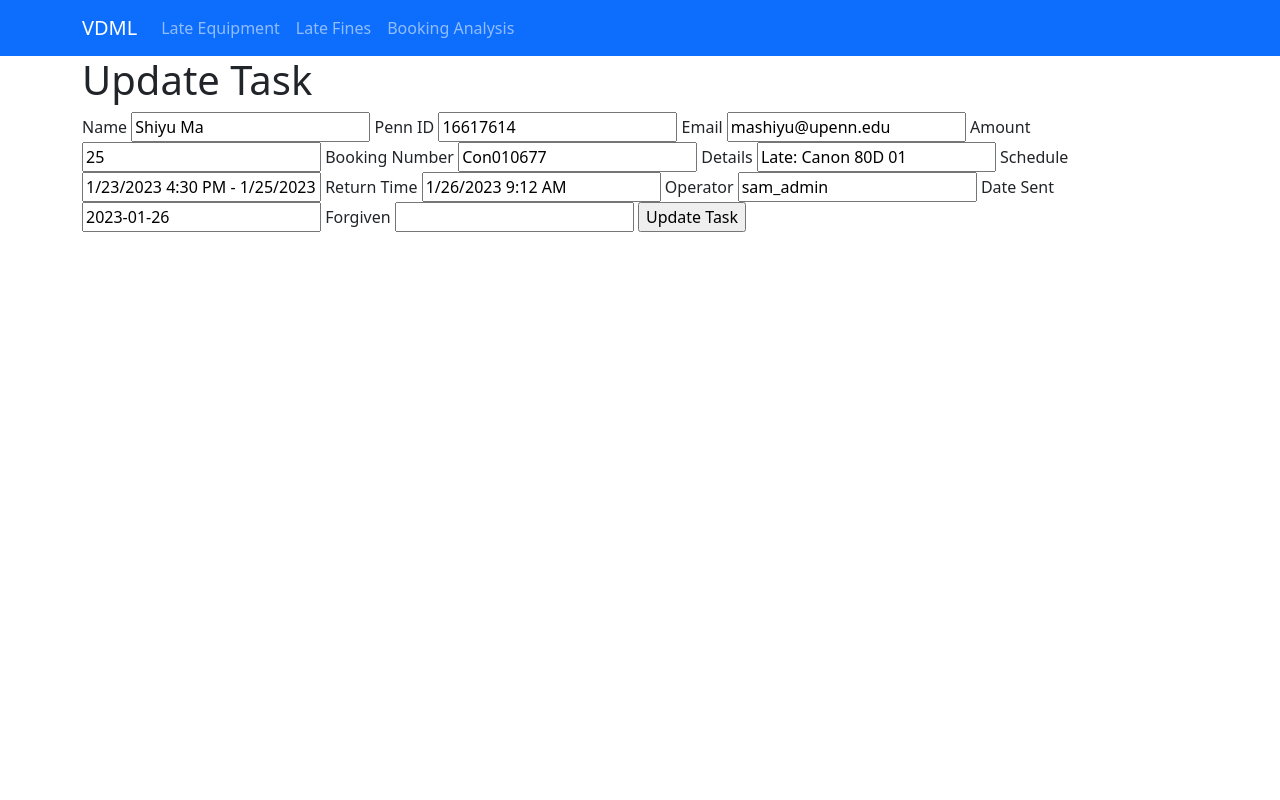
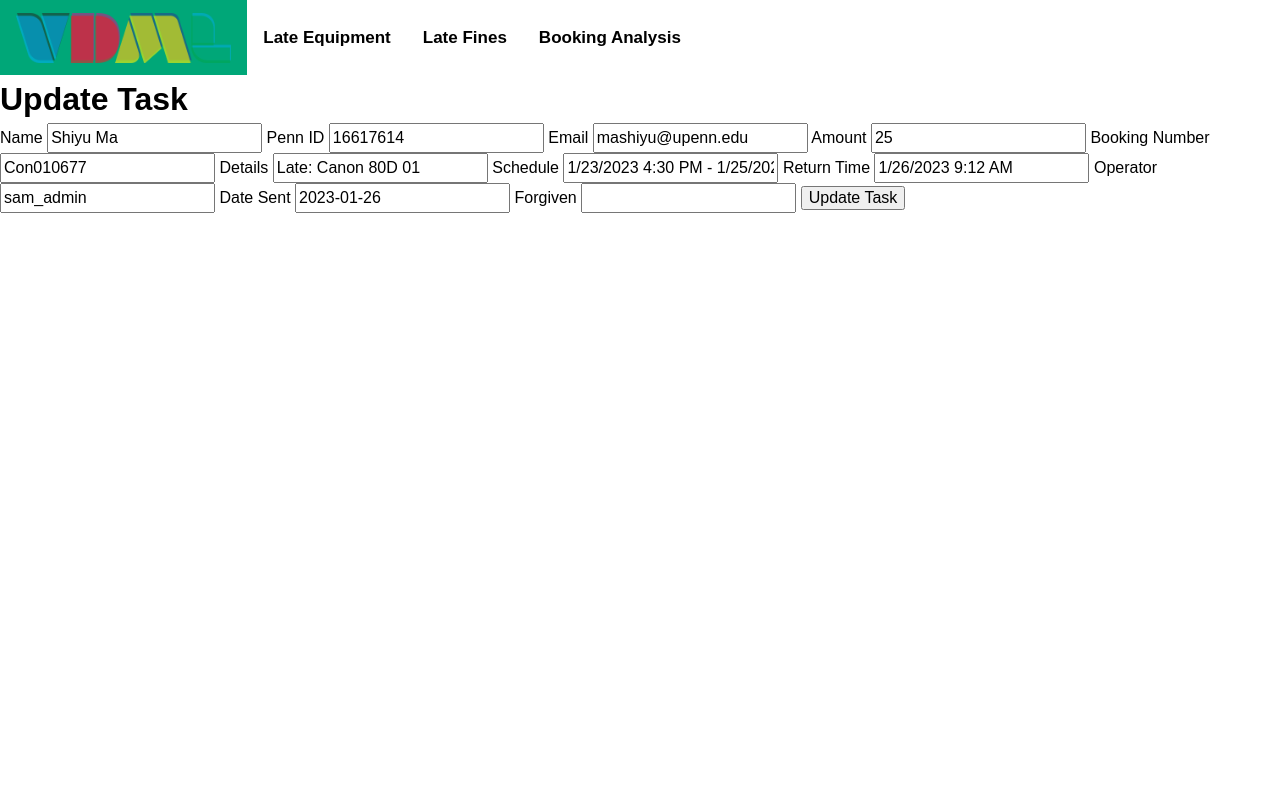
Before and after one commit to MichaelShingo/VDML, a Flask app: template templates/update.html in a window 1280 px wide. Run offline with Flask 2, Linux system fonts and the light colour scheme; the template is opened without the code that fills it: values that come from a table or form of the project are taken from there, others are empty; data comes from the database, SQL or seed files in the repository; both versions use the stored data as it was after the commit; some libraries are stand-ins or nearby versions.

Commit message:
began styling

```diff
--- a/static/css/main.css
+++ b/static/css/main.css
@@ -1,119 +1,134 @@
-:root {
-  --border-color1: #4CAF50;
-  --border-color-hover: #00c90a;
-  --light-green: #7db680;
-  --error-color: #AD4D51;
-  --light-gray: #dddddd;
-  font-family: "Quicksand", sans-serif;
-  margin: 0;
-  padding: 0;
+/*
+  1. Use a more-intuitive box-sizing model.
+*/
+*, *::before, *::after {
   box-sizing: border-box;
-  font-size: 22px;
 }
 
-.btn {
-  background-color: red;
+/*
+  2. Remove default margin
+*/
+* {
+  margin: 0;
 }
 
-.main-container {
-  background-color: red;
-  display: flex;
-  flex-direction: column;
-  align-items: center;
-  justify-content: center;
-}
-.main-container .form {
-  display: flex;
-  flex-direction: column;
-  align-items: center;
-  justify-content: center;
+/*
+  3. Allow percentage-based heights in the application
+*/
+html, body {
+  height: 100%;
 }
 
-h1 {
-  font-size: 50px;
-  text-align: center;
-  padding: 10px;
+/*
+  Typographic tweaks!
+  4. Add accessible line-height
+  5. Improve text rendering
+*/
+body {
+  line-height: 1.5;
+  -webkit-font-smoothing: antialiased;
 }
 
-ol {
-  line-height: 1.5rem;
+/*
+  6. Improve media defaults
+*/
+img, picture, video, canvas, svg {
+  display: block;
+  max-width: 100%;
 }
 
-.btn-submit {
-  background-color: var(--border-color1);
-  width: 200px;
-  height: 50px;
-  color: white;
-  font-weight: bold;
-  font-size: 25px;
-  margin: 10px;
-  border: none;
-  border-radius: 10px;
-}
-.btn-submit:hover {
-  background-color: var(--border-color-hover);
+/*
+  7. Remove built-in form typography styles
+*/
+input, button, textarea, select {
+  font: inherit;
 }
 
-.drop-zone {
-  transition: 0.5s ease-in-out;
-  margin: 10px auto;
-  width: 250px;
-  height: 250px;
-  padding: 25px;
-  display: flex;
-  align-items: center;
-  justify-content: center;
-  text-align: center;
-  font-family: "Quicksand", sans-serif;
-  font-weight: 500;
-  font-size: 30px;
-  cursor: pointer;
-  color: #cccccc;
-  border: 4px dashed var(--border-color1);
-  border-radius: 10px;
+/*
+  8. Avoid text overflows
+*/
+p, h1, h2, h3, h4, h5, h6 {
+  overflow-wrap: break-word;
 }
 
-.drop-zone:hover {
-  border-color: var(--border-color-hover);
-  transition: 0.5s ease-in-out;
-}
-.drop-zone:hover .drop-zone__prompt {
-  font-size: 32px;
-  transition: 0.5s ease-in-out;
+/*
+  9. Create a root stacking context
+*/
+#root, #__next {
+  isolation: isolate;
 }
 
-.drop-zone__prompt {
-  transition: 0.5s ease-in-out;
+:root {
+  font-family: "Quicksand", sans-serif;
+  --color-white: #fff;
+  --color-blue-light: #0989ba;
+  --color-pink: #ec153e;
+  --color-yellow: #cbc124;
+  --color-green: #00a778;
+  --color-black: #000;
+  --color-grey-1: #e2e2e2;
 }
 
-.drop-zone--over {
-  border-style: solid;
+.topnav {
+  background-color: var(--color-white);
+  height: 75px;
+  overflow: hidden;
+  margin: 0;
+  display: flex;
+  flex-direction: row;
+}
+.topnav .icon {
+  display: none;
+}
+.topnav a {
+  justify-content: center;
+  align-items: center;
+  float: left;
+  display: block;
+  color: var(--color-black);
+  text-align: center;
+  padding: 25px 16px;
+  text-decoration: none;
+  font-size: 17px;
+  font-weight: bold;
+}
+.topnav a .nav-logo {
+  position: relative;
+  bottom: 50%;
+  height: 50px;
+}
+.topnav a:hover {
+  background-color: var(--color-green);
+  color: var(--color-white);
+}
+.topnav a .active {
+  background-color: #04AA6D;
+  color: white;
 }
 
-.drop-zone__input {
-  display: none;
+/* When the screen is less than 600 pixels wide, hide all links, except for the first one ("Home"). Show the link that contains should open and close the topnav (.icon) */
+@media screen and (max-width: 600px) {
+  .topnav a:not(:first-child) {
+    display: none;
+  }
+  .topnav a.icon {
+    float: right;
+    display: block;
+  }
 }
-
-.drop-zone__thumb {
-  width: 125%;
-  height: 100%;
-  border-radius: 10px;
-  overflow: hidden;
-  background-color: #cccccc;
-  background-size: cover;
-  position: relative;
-}
-
-.drop-zone__thumb::after {
-  content: attr(data-label); /*takes the content from data-label in the drop-zone__thumb div */
-  border-radius: 10px;
-  position: absolute;
-  bottom: 0;
-  left: 0;
-  width: 100%;
-  padding: 5px 0;
-  color: #ffffff;
-  background: rgba(0, 0, 0, 0.5);
-  font-size: 14px;
-  text-align: center;
+/* The "responsive" class is added to the topnav with JavaScript when the user clicks on the icon. This class makes the topnav look good on small screens (display the links vertically instead of horizontally) */
+@media screen and (max-width: 600px) {
+  .topnav.responsive {
+    position: relative;
+  }
+  .topnav.responsive a.icon {
+    position: absolute;
+    right: 0;
+    top: 0;
+  }
+  .topnav.responsive a {
+    float: none;
+    display: block;
+    text-align: left;
+  }
 }/*# sourceMappingURL=main.css.map */
--- a/static/css/main.scss
+++ b/static/css/main.scss
@@ -1,119 +1,134 @@
-:root {
-    --border-color1: #4CAF50;
-    --border-color-hover: #00c90a;
-    --light-green: #7db680;
-    --error-color: #AD4D51;
-    --light-gray: #dddddd;
+/*
+  1. Use a more-intuitive box-sizing model.
+*/
+*, *::before, *::after {
+    box-sizing: border-box;
+  }
+  /*
+    2. Remove default margin
+  */
+  * {
+    margin: 0;
+  }
+  /*
+    3. Allow percentage-based heights in the application
+  */
+  html, body {
+    height: 100%;
+  }
+  /*
+    Typographic tweaks!
+    4. Add accessible line-height
+    5. Improve text rendering
+  */
+  body {
+    line-height: 1.5;
+    -webkit-font-smoothing: antialiased;
+  }
+  /*
+    6. Improve media defaults
+  */
+  img, picture, video, canvas, svg {
+    display: block;
+    max-width: 100%;
+  }
+  /*
+    7. Remove built-in form typography styles
+  */
+  input, button, textarea, select {
+    font: inherit;
+  }
+  /*
+    8. Avoid text overflows
+  */
+  p, h1, h2, h3, h4, h5, h6 {
+    overflow-wrap: break-word;
+  }
+  /*
+    9. Create a root stacking context
+  */
+  #root, #__next {
+    isolation: isolate;
+  }
+
+  :root {
     font-family: 'Quicksand', sans-serif;
+    --color-white: #fff;
+    --color-blue-light: #0989ba;
+    --color-pink: #ec153e;
+    --color-yellow: #cbc124;
+    --color-green: #00a778;
+    --color-black: #000;
+    --color-grey-1: #e2e2e2;
+  }
+
+
+
+  //NAV BAR ---------------------------------------
+.topnav {
+    background-color: var(--color-white);
+    height: 75px;
+    overflow: hidden;
     margin: 0;
-    padding: 0;
-    box-sizing: border-box;
-    font-size: 22px;
-}
+    display: flex;
+    flex-direction: row;
 
-.btn {
-    background-color: red;
-}
-.main-container {
-    background-color: red;
-    display: flex;
-    flex-direction: column;
-    align-items: center;
-    justify-content: center;
-    .form {
-        display: flex;
-        flex-direction: column;
+    .icon {
+        display: none;
+      }
+    a {
+        justify-content: center;
         align-items: center;
-        justify-content: center;
+        float: left;
+        display: block;
+        color: var(--color-black);
+        text-align: center;
+        padding: 25px 16px;
+        text-decoration: none;
+        font-size: 17px;
+        font-weight: bold;
+        .nav-logo {
+            position: relative;
+            bottom: 50%;
+            height: 50px;
+
+        }
+        &:hover {
+            background-color: var(--color-green);
+            color: var(--color-white);
+        }
+        .active {
+            background-color: #04AA6D;
+            color: white;
+
+        }
+
     }
-}
 
-h1 {
-    font-size: 50px;
-    text-align: center;
-    padding: 10px;
-}
-
-ol {
-    line-height: 1.5rem;
-}
-
-.btn-submit {
-    background-color: var(--border-color1);
-    width: 200px;
-    height: 50px;
-    color: white;
-    font-weight: bold;
-    font-size: 25px;
-    margin: 10px;
-    border: none;
-    border-radius: 10px;
-    &:hover {
-        background-color: var(--border-color-hover);
-    }
-}
-
-.drop-zone {
-    transition: 0.5s ease-in-out;
-    margin: 10px auto;
-    width: 250px;
-    height: 250px;
-    padding: 25px;
-    display: flex;
-    align-items: center;
-    justify-content: center;
-    text-align: center;
-    font-family: 'Quicksand', sans-serif;
-    font-weight: 500;
-    font-size: 30px;
-    cursor: pointer;
-    color: #cccccc;
-    border: 4px dashed var(--border-color1);
-    border-radius: 10px;
-}
-
-.drop-zone:hover {
-    border-color: var(--border-color-hover);
-    transition: 0.5s ease-in-out;
-    .drop-zone__prompt {
-        font-size: 32px;
-        transition: 0.5s ease-in-out;
-    }
-}
-
-.drop-zone__prompt {
-    transition: 0.5s ease-in-out;
 
 }
 
-.drop-zone--over {
-    border-style: solid;
-}
+  /* When the screen is less than 600 pixels wide, hide all links, except for the first one ("Home"). Show the link that contains should open and close the topnav (.icon) */
+@media screen and (max-width: 600px) {
 
-.drop-zone__input {
-    display: none;
-}
+    .topnav a:not(:first-child) {display: none;}
+    .topnav a.icon {
+      float: right;
+      display: block;
+    }
+  }
 
-.drop-zone__thumb {
-    width: 125%;
-    height: 100%;
-    border-radius: 10px;
-    overflow: hidden;
-    background-color: #cccccc;
-    background-size: cover;
-    position: relative;
-}
-
-.drop-zone__thumb::after {
-    content: attr(data-label); /*takes the content from data-label in the drop-zone__thumb div */
-    border-radius: 10px;
-    position: absolute;
-    bottom: 0;
-    left: 0;
-    width: 100%;
-    padding: 5px 0;
-    color: #ffffff;
-    background: rgba(0,0,0, 0.5);
-    font-size: 14px;
-    text-align: center;
-}
+  /* The "responsive" class is added to the topnav with JavaScript when the user clicks on the icon. This class makes the topnav look good on small screens (display the links vertically instead of horizontally) */
+  @media screen and (max-width: 600px) {
+    .topnav.responsive {position: relative;}
+    .topnav.responsive a.icon {
+      position: absolute;
+      right: 0;
+      top: 0;
+    }
+    .topnav.responsive a {
+      float: none;
+      display: block;
+      text-align: left;
+    }
+  }
--- a/main.js
+++ b/static/js/main.js
@@ -1,3 +1,12 @@
+function myFunction() {
+    var x = document.getElementById("myTopnav");
+    if (x.className === "topnav") {
+      x.className += " responsive";
+    } else {
+      x.className = "topnav";
+    }
+  }
+
 document.querySelectorAll(".drop-zone__input").forEach(inputElement => {
     const dropZoneElement = inputElement.closest(".drop-zone"); //start at input field and go up until it finds drop-zone
 
--- a/templates/base.html
+++ b/templates/base.html
@@ -4,24 +4,48 @@
         <meta charset="UTF-8">
         <meta name="viewport" content="width=device-width, initial-scale=1.0">
         <meta http-equiv="X-UA_Compatible" content="IE=edge">
+
         <link rel="shortcut icon" type="image/png" href="img/favicon.png">
-        <link rel="stylesheet" href="https://cdn.jsdelivr.net/npm/@fortawesome/fontawesome-free@6.2.1/css/fontawesome.min.css" integrity="sha384-QYIZto+st3yW+o8+5OHfT6S482Zsvz2WfOzpFSXMF9zqeLcFV0/wlZpMtyFcZALm" crossorigin="anonymous">        <!-- Latest compiled and minified CSS -->
+        <link rel="stylesheet" href="https://cdn.jsdelivr.net/npm/@fortawesome/fontawesome-free@6.2.1/css/fontawesome.min.css" integrity="sha384-QYIZto+st3yW+o8+5OHfT6S482Zsvz2WfOzpFSXMF9zqeLcFV0/wlZpMtyFcZALm" crossorigin="anonymous">
         <!-- Bootstrap CSS -->
-        <link href="https://cdn.jsdelivr.net/npm/bootstrap@5.3.0-alpha1/dist/css/bootstrap.min.css" rel="stylesheet" integrity="sha384-GLhlTQ8iRABdZLl6O3oVMWSktQOp6b7In1Zl3/Jr59b6EGGoI1aFkw7cmDA6j6gD" crossorigin="anonymous">
+        <!-- <link href="https://cdn.jsdelivr.net/npm/bootstrap@5.3.0-alpha1/dist/css/bootstrap.min.css" rel="stylesheet" integrity="sha384-GLhlTQ8iRABdZLl6O3oVMWSktQOp6b7In1Zl3/Jr59b6EGGoI1aFkw7cmDA6j6gD" crossorigin="anonymous"> -->
+        <link rel="stylesheet" type="text/css" href="{{ url_for('static', filename='css/main.css') }}">
+
         <!-- jQuery library -->
         <script src="https://ajax.googleapis.com/ajax/libs/jquery/3.6.1/jquery.min.js"></script>
         <!-- Latest compiled JavaScript -->
-        <!-- <link rel="stylesheet" href="{{ url_for('static', filename='css/main.css') }}"> this syntax for functions that return as strings -->
         {{ fontawesome_html() }}
+
+
 
     </head>
 
     {% block head %}{% endblock %}
+    <header>
+        <div class="topnav" id="myTopnav">
+            <a href="/" class="">
+                <img class="nav-logo" src="/static/images/vdmlLogo2023.png">
+            </a>
+            <a href="late_equipment">Late Equipment</a>
+            <a href="late_fines">Late Fines</a>
+            <a href="late_fines">Booking Analysis</a>
+            <a href="javascript:void(0);" class="icon" onclick="myFunction()">
+              <i class="fa fa-bars"></i>
+            </a>
+          </div>
+    </header>
 
 
     <body>
+        {% block body %}
+        <div id="page-container">
+            <div id="content-wrap">
+              <!-- all other page content -->
+            </div>
+            <footer id="footer"></footer>
+        </div>
 
-        <nav class="navbar sticky-top navbar-expand-lg navbar-dark bg-primary">
+        <!-- <nav class="navbar sticky-top navbar-expand-lg navbar-dark bg-primary">
             <div class="container">
                 <a class="navbar-brand" href="/">VDML</a>
                 <button class="navbar-toggler" type="button" data-toggle="collapse" data-target="#navbarSupportedContent" aria-controls="navbarSupportedContent" aria-expanded="false" aria-label="Toggle navigation">
@@ -43,29 +67,16 @@
 
                 </div>
             </div>
-            </nav>
-<!--
-            <nav class="navbar navbar-expand-lg navbar-light bg-light">
-                <a class="navbar-brand" href="/">VDML</a>
-                <ul class="nav navbar-nav">
-                    <li class="active"><a href="/">Home</a></li>
-                    <li><a href="late_equipment">Late Equipment</a></li>
-                    <li><a href="late_fines">Late Fines</a></li>
-                    <li><a href="booking_analysis">Booking Analysis</a></li>
-                    <li><a href="lab_usage">Lab Usage</a></li>
-                </ul>
-            </nav> -->
+        </nav> -->
 
-        <div class="container">
+        {% endblock %}
 
-            {% block body %}
-            {% endblock %}
-        </div>
+
         <script src="https://cdn.jsdelivr.net/npm/bootstrap@5.3.0-alpha1/dist/js/bootstrap.bundle.min.js" integrity="sha384-w76AqPfDkMBDXo30jS1Sgez6pr3x5MlQ1ZAGC+nuZB+EYdgRZgiwxhTBTkF7CXvN" crossorigin="anonymous"></script>
         <script src="https://cdn.jsdelivr.net/npm/@popperjs/core@2.11.6/dist/umd/popper.min.js" integrity="sha384-oBqDVmMz9ATKxIep9tiCxS/Z9fNfEXiDAYTujMAeBAsjFuCZSmKbSSUnQlmh/jp3" crossorigin="anonymous"></script>
         <script src="https://cdn.jsdelivr.net/npm/bootstrap@5.3.0-alpha1/dist/js/bootstrap.min.js" integrity="sha384-mQ93GR66B00ZXjt0YO5KlohRA5SY2XofN4zfuZxLkoj1gXtW8ANNCe9d5Y3eG5eD" crossorigin="anonymous"></script>
     </body>
-    <script src="index.js" type="text/javascript" defer></script>
+    <script src="{{ url_for('static', filename='js/main.js') }}" type="text/javascript" defer></script>
 
 
 
```
Also changed, not shown: templates/late_fines.html (+76 -22 lines), static/images/csvIcon.jpg (renamed from images/csvIcon.jpg), static/images/vdmlLogo-01.svg (added), static/images/vdmlLogo.png (added), static/images/vdmlLogo2023.png (added), static/images/vdmlLogoLarge-01.png (added), static/images/wrongIcon.jpg (renamed from images/wrongIcon.jpg), test.db, 6 other files.
